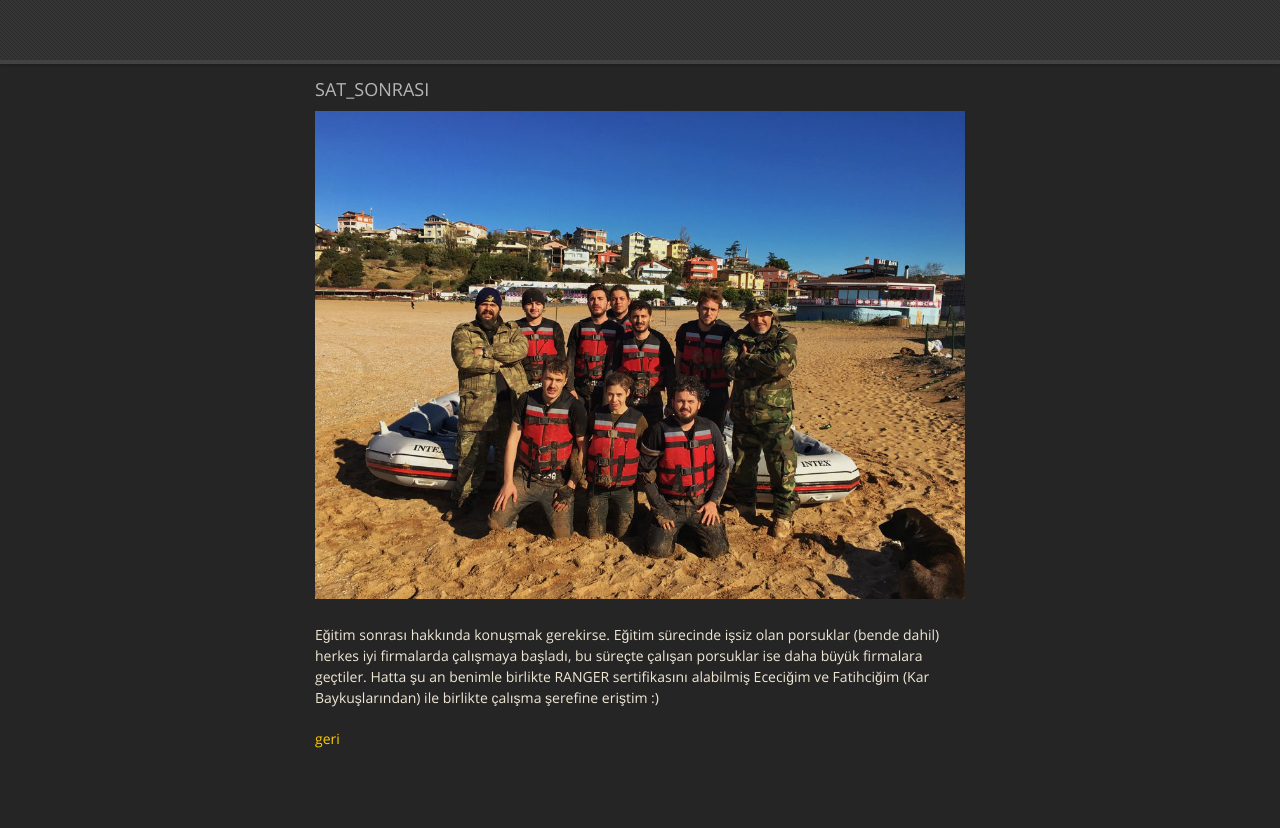
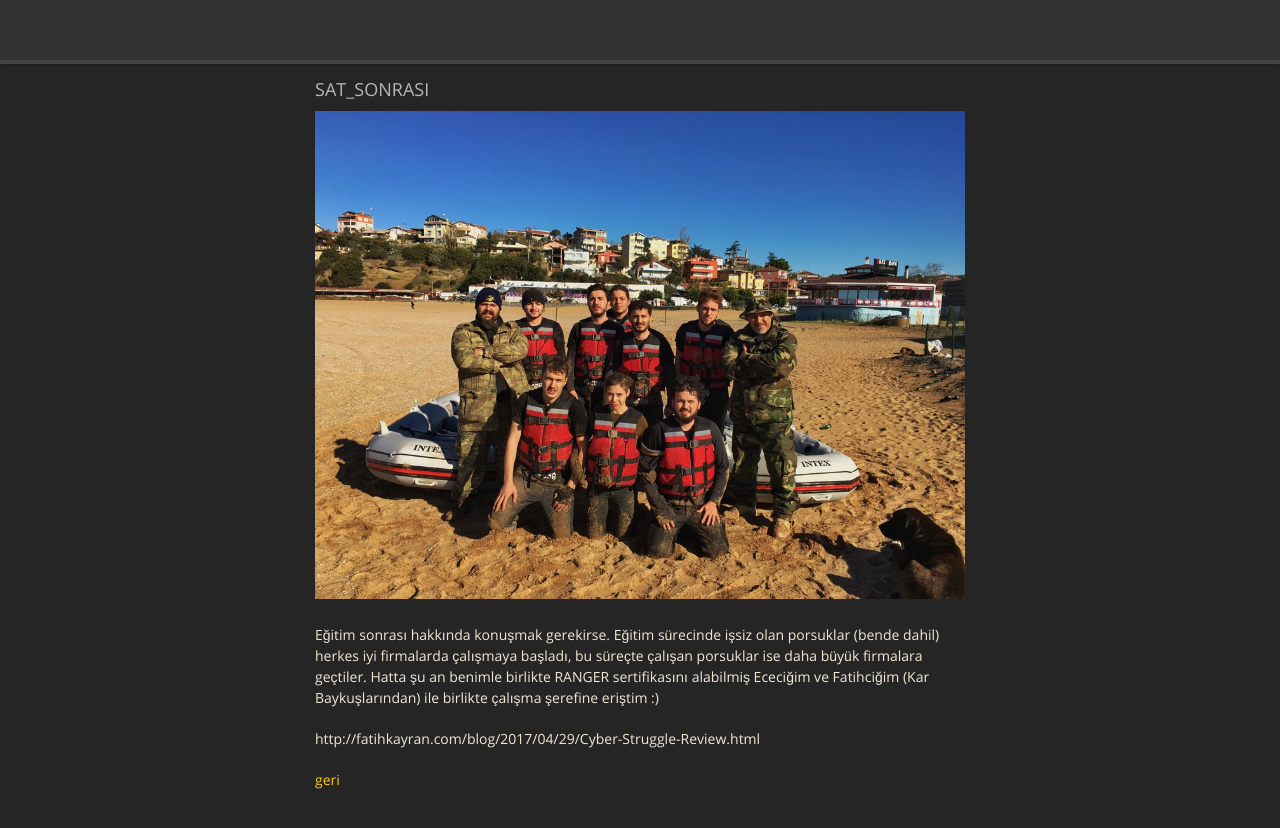
Before and after one commit to ahmetburakgokalp/ahmetburakgokalp.github.io, a Jekyll site: the page built from cs_uzerine.md, in a window 1280 px wide and 900 px high, scrolled down 2649 px. Shown: the top 828 px of the window. Built offline with Jekyll 4.4.1, drawn with Linux system fonts in a browser that asks for light colours; nearby versions of some CDN libraries; the repository's description, which GitHub fills in, is left out; our own code applies the rules of GitHub Pages for plain Markdown files; part of the change alters nothing that is shown.

Commit message:
Update cs_uzerine.md

```diff
--- a/cs_uzerine.md
+++ b/cs_uzerine.md
@@ -30,4 +30,6 @@ Sürecin zorluğu hakkında da biraz konuşayım. Öncelikli olarak uyumayı ço
 
 Eğitim sonrası hakkında konuşmak gerekirse. Eğitim sürecinde işsiz olan porsuklar (bende dahil) herkes iyi firmalarda çalışmaya başladı, bu süreçte çalışan porsuklar ise daha büyük firmalara geçtiler. Hatta şu an benimle birlikte RANGER sertifikasını alabilmiş Ececiğim ve Fatihciğim (Kar Baykuşlarından) ile birlikte çalışma şerefine eriştim :)
 
+http://fatihkayran.com/blog/2017/04/29/Cyber-Struggle-Review.html
+
 [geri](./)
```
